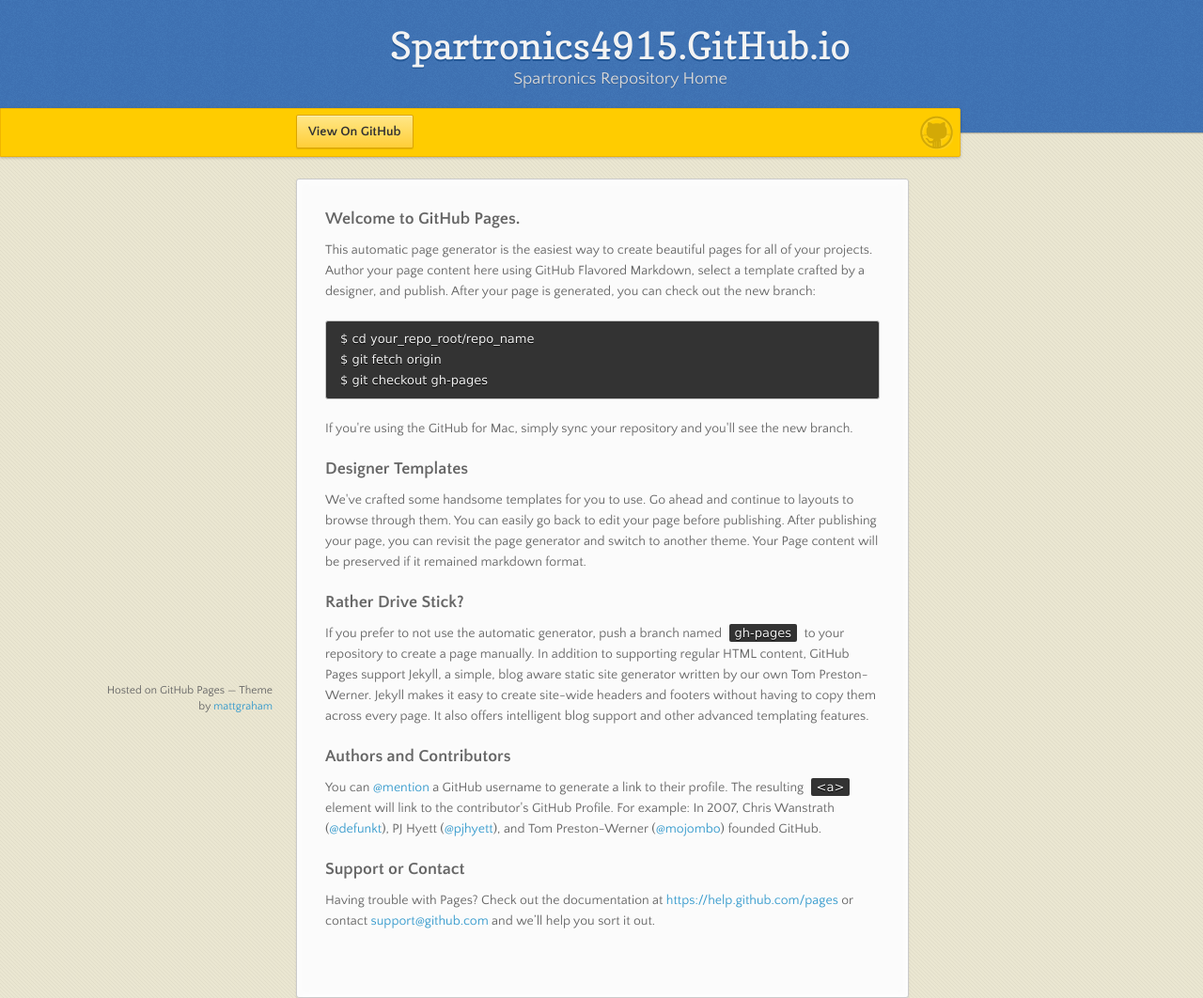
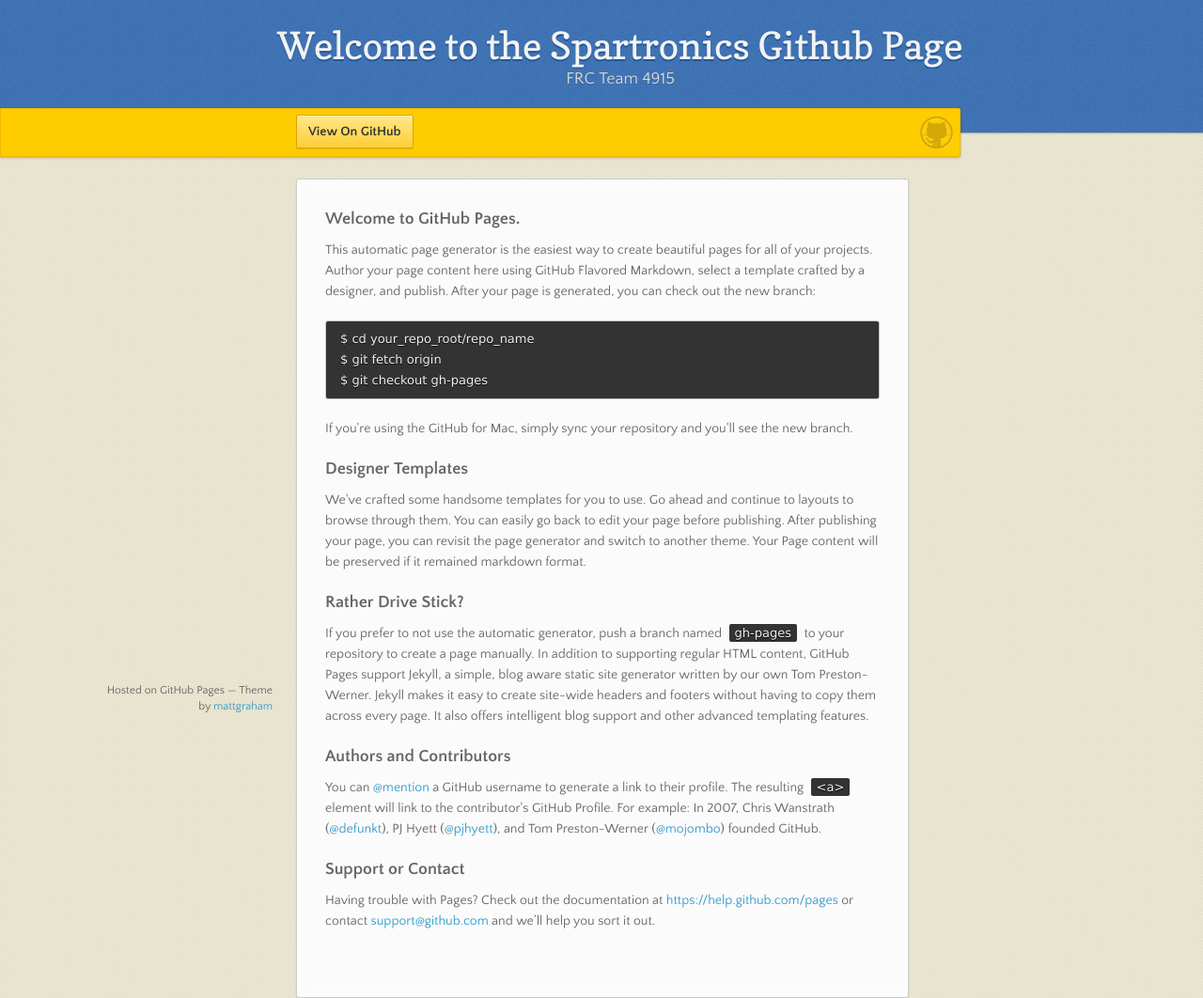
Before and after one commit to Jamessovick/Spartronics4915.github.io, a plain HTML site: page index.html in a window 1280 px wide. Shown: the top 1062 px of the page at 94% size. Drawn offline with nearby package versions, Linux system fonts and the light colour scheme.

Commit message:
Changed title message

```diff
--- a/index.html
+++ b/index.html
@@ -17,8 +17,8 @@
   <body>
 
       <header>
-        <h1>Spartronics4915.GitHub.io</h1>
-        <p>Spartronics Repository Home</p>
+        <h1>Welcome to the Spartronics Github Page</h1>
+        <p>FRC Team 4915</p>
       </header>
 
       <div id="banner">
```
